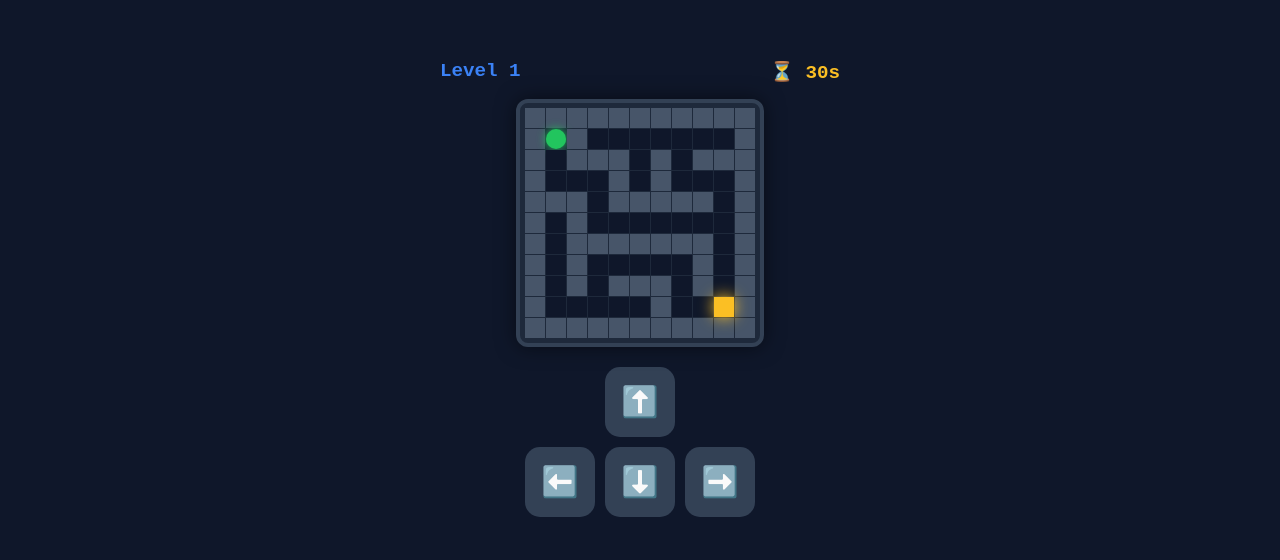
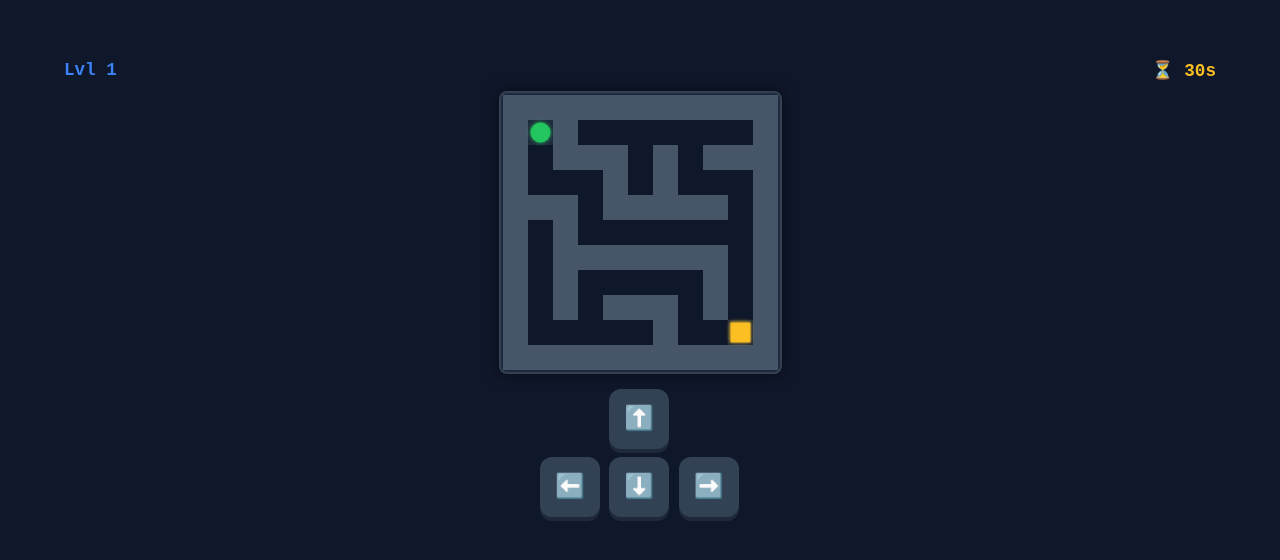
Before and after one commit to cryptoCorr/base-maze, a plain HTML site: page index.html in a window 1280 px wide. Shown: the part 112-672 px from the top of the page. Drawn offline with Linux system fonts and the light colour scheme.

Commit message:
Update index.html

```diff
--- a/index.html
+++ b/index.html
@@ -2,14 +2,25 @@
 <html lang="en">
 <head>
     <meta charset="UTF-8">
-    <meta name="viewport" content="width=device-width, initial-scale=1.0">
-    <title>Base Maze - Speed Run</title>
+    <meta name="viewport" content="width=device-width, initial-scale=1.0, maximum-scale=1.0, user-scalable=no">
+    <title>Base Maze - Mobile Fix</title>
+
     <meta property="fc:frame" content="vNext" />
     <meta property="fc:frame:image" content="https://cryptologos.cc/logos/base-base-logo.png" />
     <meta property="og:image" content="https://cryptologos.cc/logos/base-base-logo.png" />
+
     <style>
+        * {
+            box-sizing: border-box;
+            -webkit-user-select: none; /* Chrome/Safari seçimi engelle */
+            -moz-user-select: none;
+            -ms-user-select: none;
+            user-select: none; /* Yazı seçimini engelle */
+            -webkit-tap-highlight-color: transparent; /* Tıklama rengini kapat */
+        }
+
         body {
-            background-color: #0f172a; /* Slate 900 */
+            background-color: #0f172a;
             color: white;
             font-family: 'Courier New', Courier, monospace;
             display: flex;
@@ -19,117 +30,122 @@
             height: 100vh;
             margin: 0;
             overflow: hidden;
-            touch-action: none;
+            touch-action: none; /* Sayfa kaydırmayı engelle */
         }
+
         #game-container {
             position: relative;
-            border: 4px solid #334155;
-            border-radius: 12px;
-            padding: 5px;
+            border: 2px solid #334155;
+            border-radius: 8px;
+            padding: 2px;
             background: #1e293b;
-            box-shadow: 0 0 20px rgba(0,0,0,0.5);
+            box-shadow: 0 0 15px rgba(0,0,0,0.5);
+            /* Mobilde ekranın %95'ini kaplasın */
+            max-width: 95vw;
+            max-height: 50vh;
+            display: flex;
+            align-items: center;
+            justify-content: center;
         }
+
         #grid {
             display: grid;
-            gap: 1px;
+            gap: 0;
+            /* Grid boyutları JS ile ayarlanacak */
         }
+
         .cell {
-            width: 20px;
-            height: 20px;
+            /* Boyut JS ile verilecek */
             background-color: #0f172a;
         }
-        .wall {
-            background-color: #475569;
-        }
+        .wall { background-color: #475569; }
+
+        /* Oyuncu ve Hedef stilleri */
         .player {
             background-color: #22c55e;
             border-radius: 50%;
-            box-shadow: 0 0 10px #22c55e;
+            transform: scale(0.8); /* Hücreden biraz küçük olsun */
+            box-shadow: 0 0 5px #22c55e;
         }
         .goal {
             background-color: #fbbf24;
-            box-shadow: 0 0 15px #fbbf24;
+            transform: scale(0.8);
+            box-shadow: 0 0 5px #fbbf24;
             animation: pulse 1s infinite;
         }
+
         #ui {
-            width: 100%;
-            max-width: 400px;
+            width: 90%;
             display: flex;
             justify-content: space-between;
-            margin-bottom: 15px;
-            font-size: 1.2rem;
+            margin-bottom: 10px;
+            font-size: 1.1rem;
             font-weight: bold;
         }
         .timer { color: #fbbf24; }
-        .danger { color: #ef4444; animation: shake 0.5s infinite; }
+        .danger { color: #ef4444; }
 
-        /* Modal (Game Over) */
+        /* KONTROLLER (Daha büyük ve rahat) */
+        #controls {
+            margin-top: 15px;
+            display: grid;
+            grid-template-columns: repeat(3, 1fr);
+            gap: 8px;
+            width: 200px; /* Sabit genişlik */
+        }
+
+        .btn-ctrl {
+            width: 60px;
+            height: 60px;
+            background: #334155;
+            border: none;
+            border-radius: 12px;
+            color: white;
+            font-size: 24px;
+            display: flex;
+            align-items: center;
+            justify-content: center;
+            box-shadow: 0 4px 0 #1e293b;
+            active: transform: translateY(4px); /* Basma efekti */
+        }
+        .btn-ctrl:active {
+            background: #2563eb;
+            box-shadow: none;
+            transform: translateY(4px);
+        }
+
+        /* MODAL */
         #modal {
             display: none;
             position: absolute;
             top: 0; left: 0; right: 0; bottom: 0;
             background: rgba(0,0,0,0.9);
-            z-index: 10;
+            z-index: 50;
             flex-direction: column;
             align-items: center;
             justify-content: center;
             text-align: center;
             padding: 20px;
         }
+
         .btn-share {
-            background-color: #855DCD; /* Warpcast Purple */
+            background-color: #855DCD;
             color: white;
-            padding: 15px 30px;
-            border: none;
-            border-radius: 50px;
-            font-size: 18px;
+            padding: 12px 24px;
+            border-radius: 25px;
+            text-decoration: none;
             font-weight: bold;
-            margin-top: 20px;
-            cursor: pointer;
-            text-decoration: none;
+            margin-top: 15px;
             display: inline-block;
-            box-shadow: 0 4px 15px rgba(133, 93, 205, 0.4);
-            transition: transform 0.2s;
-        }
-        .btn-share:hover { transform: scale(1.05); }
-        .btn-retry {
-            background: transparent;
-            border: 2px solid white;
-            color: white;
-            padding: 10px 20px;
-            margin-top: 15px;
-            border-radius: 50px;
-            cursor: pointer;
         }
 
-        /* Controls */
-        #controls {
-            margin-top: 20px;
-            display: grid;
-            grid-template-columns: repeat(3, 70px);
-            gap: 10px;
-        }
-        .btn-ctrl {
-            width: 70px;
-            height: 70px;
-            background: #334155;
-            border: none;
-            border-radius: 15px;
-            color: white;
-            font-size: 30px;
-            cursor: pointer;
-            touch-action: manipulation;
-        }
-        .btn-ctrl:active { background: #2563eb; }
-
         @keyframes pulse { 0% { opacity: 1; } 50% { opacity: 0.6; } 100% { opacity: 1; } }
-        @keyframes shake { 0% { transform: translate(1px, 1px); } 50% { transform: translate(-1px, -1px); } 100% { transform: translate(1px, -1px); } }
     </style>
 </head>
 <body>
 
     <div id="ui">
-        <span style="color: #3b82f6">Level <span id="level-display">1</span></span>
+        <span style="color: #3b82f6">Lvl <span id="level-display">1</span></span>
         <span class="timer">⏳ <span id="time-display">35</span>s</span>
     </div>
 
@@ -137,38 +153,43 @@
         <div id="grid"></div>
 
         <div id="modal">
-            <h1 style="color: #ef4444; font-size: 40px; margin:0;">GAME OVER</h1>
-            <p style="font-size: 20px; margin-top:10px;">You reached Level <span id="final-score">0</span></p>
-            <p style="font-size: 14px; color: #94a3b8;">Can you beat the 35s timer?</p>
-
-            <a id="share-link" href="#" target="_blank" class="btn-share">
-                Share on Warpcast 🚀
-            </a>
-
-            <button class="btn-retry" onclick="location.reload()">Try Again 🔄</button>
+            <h2 style="color: #ef4444; margin:0; font-size: 2rem;">GAME OVER</h2>
+            <p>Score: Level <span id="final-score">0</span></p>
+            <a id="share-link" href="#" target="_blank" class="btn-share">Share on Warpcast</a>
+            <button onclick="location.reload()" style="margin-top:15px; padding:10px; background:none; border:1px solid white; color:white; border-radius:5px;">Try Again</button>
         </div>
     </div>
 
     <div id="controls">
         <div></div>
-        <button class="btn-ctrl" onclick="move(0, -1)">⬆️</button>
+        <div class="btn-ctrl" ontouchstart="handleTouch(event, 0, -1)" onclick="move(0, -1)">⬆️</div>
         <div></div>
-        <button class="btn-ctrl" onclick="move(-1, 0)">⬅️</button>
-        <button class="btn-ctrl" onclick="move(0, 1)">⬇️</button>
-        <button class="btn-ctrl" onclick="move(1, 0)">➡️</button>
+
+        <div class="btn-ctrl" ontouchstart="handleTouch(event, -1, 0)" onclick="move(-1, 0)">⬅️</div>
+        <div class="btn-ctrl" ontouchstart="handleTouch(event, 0, 1)" onclick="move(0, 1)">⬇️</div>
+        <div class="btn-ctrl" ontouchstart="handleTouch(event, 1, 0)" onclick="move(1, 0)">➡️</div>
     </div>
 
     <script>
-        // --- SETTINGS ---
+        // --- AYARLAR ---
         let level = 1;
         let size = 11;
-        const FIXED_TIME = 35; // SABİT SÜRE
+        const FIXED_TIME = 35;
         let timeLeft = FIXED_TIME;
         let timerInterval;
         let grid = [];
         let player = {x: 1, y: 1};
         let goal = {x: 9, y: 9};
         let isGameOver = false;
+
+        // --- MOBİL İÇİN HÜCRE BOYUTU HESAPLA ---
+        function getCellSize() {
+            // Ekran genişliğine göre hücre boyutu belirle
+            // Ekranın %90'ını, labirent boyutuna (size) bölüyoruz.
+            const screenWidth = Math.min(window.innerWidth, 500); // Max 500px baz al
+            const maxCellSize = Math.floor((screenWidth * 0.9) / size);
+            return Math.min(maxCellSize, 25); // En fazla 25px olsun
+        }
 
         // --- MAZE GENERATOR ---
         function generateMaze(s) {
@@ -189,24 +210,37 @@
             return maze;
         }
 
-        // --- DRAW GAME ---
+        // --- ÇİZİM (Responsive) ---
         function draw() {
             const gridEl = document.getElementById('grid');
-            gridEl.style.gridTemplateColumns = `repeat(${size}, 20px)`;
+            const cellSize = getCellSize();
+
+            gridEl.style.gridTemplateColumns = `repeat(${size}, ${cellSize}px)`;
             gridEl.innerHTML = '';
+
             for(let y=0; y<size; y++) {
                 for(let x=0; x<size; x++) {
                     const cell = document.createElement('div');
+                    cell.style.width = `${cellSize}px`;
+                    cell.style.height = `${cellSize}px`;
                     cell.classList.add('cell');
+
                     if (grid[y][x] === 1) cell.classList.add('wall');
                     if (x === player.x && y === player.y) cell.classList.add('player');
                     if (x === goal.x && y === goal.y) cell.classList.add('goal');
+
                     gridEl.appendChild(cell);
                 }
             }
         }
 
-        // --- MOVE ---
+        // --- MOBİL DOKUNMA YÖNETİMİ ---
+        function handleTouch(e, dx, dy) {
+            e.preventDefault(); // Çift tıklama zoom'unu engelle
+            move(dx, dy);
+        }
+
+        // --- HAREKET ---
         function move(dx, dy) {
             if(isGameOver) return;
             let nx = player.x + dx;
@@ -219,49 +253,34 @@
             }
         }
 
-        // --- CHECK WIN ---
         function checkWin() {
             if (player.x === goal.x && player.y === goal.y) {
                 level++;
                 size += 2;
-                timeLeft = FIXED_TIME; // SÜRE SIFIRLANIYOR (Hep 35s)
+                timeLeft = FIXED_TIME;
                 startGame();
             }
         }
 
-        // --- GAME OVER ---
         function endGame() {
             isGameOver = true;
             clearInterval(timerInterval);
-
-            // Warpcast Linkini Oluştur
             const text = `I reached Level ${level} in Base Maze! 🧩 Can you beat the timer? ⏳ @base`;
-            // Not: Vercel linkini aldıktan sonra buraya manuel ekleyebilirsin ama şimdilik sadece text gidecek.
             const url = `https://warpcast.com/~/compose?text=${encodeURIComponent(text)}`;
-
             document.getElementById('share-link').href = url;
             document.getElementById('final-score').innerText = level;
             document.getElementById('modal').style.display = 'flex';
         }
 
-        // --- TIMER ---
         function startTimer() {
             clearInterval(timerInterval);
             timerInterval = setInterval(() => {
                 timeLeft--;
-                const timeDisplay = document.getElementById('time-display');
-                timeDisplay.innerText = timeLeft;
-
-                if(timeLeft <= 10) timeDisplay.parentElement.classList.add('danger');
-                else timeDisplay.parentElement.classList.remove('danger');
-
-                if (timeLeft <= 0) {
-                    endGame();
-                }
+                document.getElementById('time-display').innerText = timeLeft;
+                if (timeLeft <= 0) endGame();
             }, 1000);
         }
 
-        // --- START ---
         function startGame() {
             player = {x: 1, y: 1};
             goal = {x: size-2, y: size-2};
@@ -271,7 +290,7 @@
             if(level === 1) startTimer();
         }
 
-        // Keyboard support
+        // Klavye (PC için)
         window.addEventListener('keydown', (e) => {
             if(e.key === "ArrowUp") move(0, -1);
             if(e.key === "ArrowDown") move(0, 1);
@@ -279,6 +298,9 @@
             if(e.key === "ArrowRight") move(1, 0);
         });
 
+        // Ekran döndürülürse labirenti yeniden boyutlandır
+        window.addEventListener('resize', draw);
+
         startGame();
     </script>
 </body>
```
